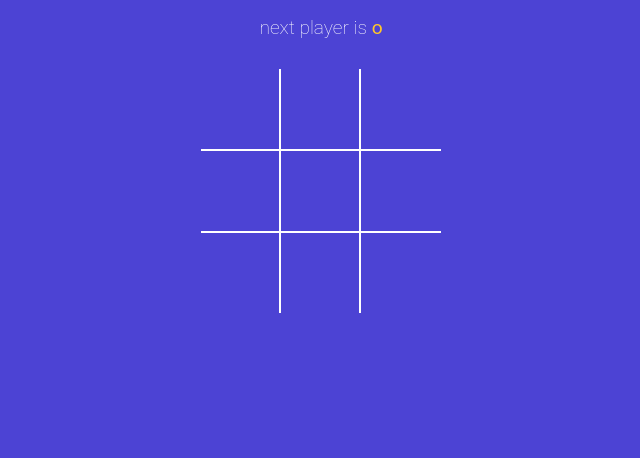
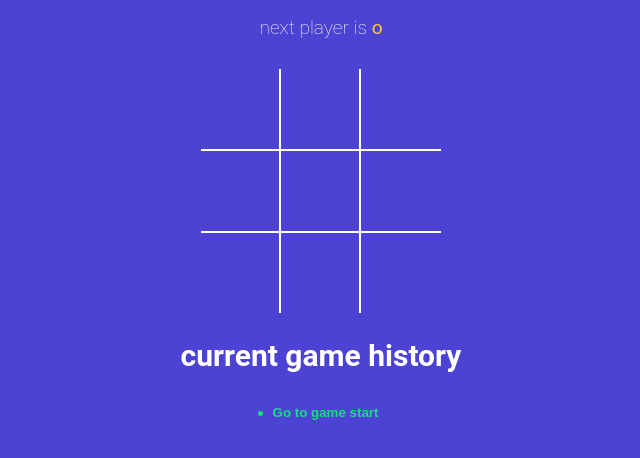
Before and after one commit to shrparekh/tictactoe-game, a React (Vite) app: page / in a window 1280 px wide. Shown: the top 458 px of the page, without its empty margins (319-959 px from the left). Built offline with nearby package versions, Linux system fonts and the light colour scheme.

Commit message:
added game history

```diff
--- a/src/App.jsx
+++ b/src/App.jsx
@@ -2,33 +2,61 @@
 import { useState } from 'react';
 import Board from './components/board';
 import StatusMessage from './components/StatusMessage';
+import History from './components/History';
 import { calculateWinner } from './winner';
 
 function App() {
-  const [squares, setsquares] = useState(Array(9).fill(null));
-  const [isxnext, setisxnext] = useState(false);
-  const winner = calculateWinner(squares);
+  const [history, setHistory] = useState([
+    { squares: Array(9).fill(null), isxnext: false },
+  ]);
+  const [currentMove, setCurrentMove] = useState(0);
+
+  const gamingBoard = history[currentMove];
+  const winner = calculateWinner(gamingBoard.squares);
 
   const handlesquareclick = clickedposition => {
-    if (squares[clickedposition] || winner) {
+    if (gamingBoard.squares[clickedposition] || winner) {
       return;
     }
 
-    setsquares(currentsquares => {
-      return currentsquares.map((squaresvalue, position) => {
-        if (clickedposition === position) {
-          return isxnext ? 'x' : 'o';
+    setHistory(currentHistory => {
+      const isTraversing = currentMove + 1 !== currentHistory.length;
+      console.log(isTraversing);
+      const lastGamingState = isTraversing
+        ? currentHistory[currentMove]
+        : currentHistory[currentHistory.length - 1];
+
+      const nextSquareState = lastGamingState.squares.map(
+        (squaresvalue, position) => {
+          if (clickedposition === position) {
+            return lastGamingState.isxnext ? 'x' : 'o';
+          }
+
+          return squaresvalue;
         }
-
-        return squaresvalue;
+      );
+      const base = isTraversing
+        ? currentHistory.slice(0, currentHistory.indexOf(lastGamingState) + 1)
+        : currentHistory;
+      return base.concat({
+        squares: nextSquareState,
+        isxnext: !lastGamingState.isxnext,
       });
     });
-    setisxnext(currentisxnext => !currentisxnext);
+    setCurrentMove(move => move + 1);
+  };
+  const moveTo = move => {
+    setCurrentMove(move);
   };
   return (
     <div className="app">
-      <StatusMessage winner={winner} isxnext={isxnext} squares={squares} />
-      <Board squares={squares} handlesquareclick={handlesquareclick} />
+      <StatusMessage winner={winner} gamingBoard={gamingBoard} />
+      <Board
+        squares={gamingBoard.squares}
+        handlesquareclick={handlesquareclick}
+      />
+      <h2>current game history</h2>
+      <History history={history} moveTo={moveTo} currentMove={currentMove} />
     </div>
   );
 }
--- /dev/null
+++ b/src/components/History.jsx
@@ -0,0 +1,21 @@
+const History = ({ history, moveTo, currentMove }) => {
+  return (
+    <div className="history-wrapper">
+      <ul className="history">
+        {history.map((_, index) => (
+          <li key={index}>
+            <button
+              type="button"
+              className={`btn-move ${currentMove === index ? 'active' : ''}`}
+              onClick={() => moveTo(index)}
+            >
+              {index === 0 ? 'Go to game start ' : `Go to move #${index}`}
+            </button>
+          </li>
+        ))}
+      </ul>
+    </div>
+  );
+};
+
+export default History;
--- a/src/components/StatusMessage.jsx
+++ b/src/components/StatusMessage.jsx
@@ -1,6 +1,7 @@
 import React from 'react';
 
-const StatusMessage = ({ winner, isxnext, squares }) => {
+const StatusMessage = ({ winner, gamingBoard }) => {
+  const { squares, isxnext } = gamingBoard;
   const nomovesleft = squares.every(squaresvalue => squaresvalue !== null);
   const nextplayer = isxnext ? 'x' : 'o';
 
@@ -18,8 +19,8 @@
     if (!winner && nomovesleft) {
       return (
         <React.Fragment>
-          <span className="text-orange">o</span> and{' '}
-          <span className="text-green">x</span> tied
+          <span className="text-orange"> o </span> and{' '}
+          <span className="text-green"> x </span> tied
         </React.Fragment>
       );
     }
```
